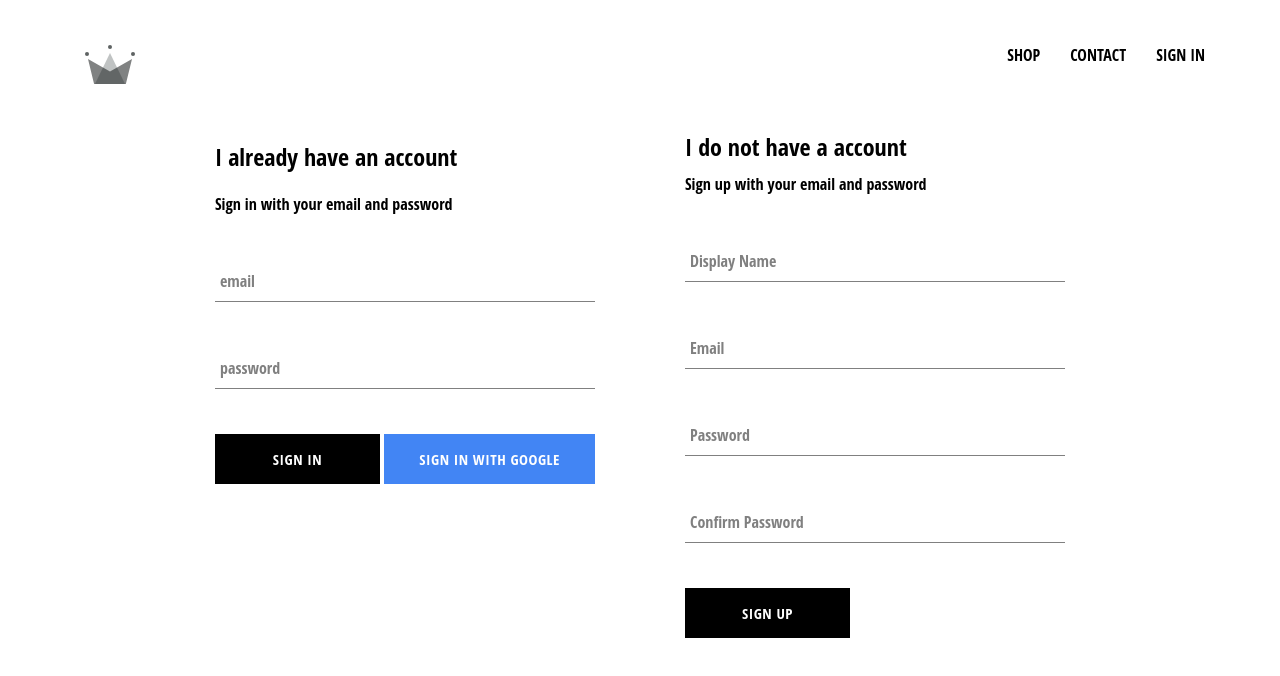
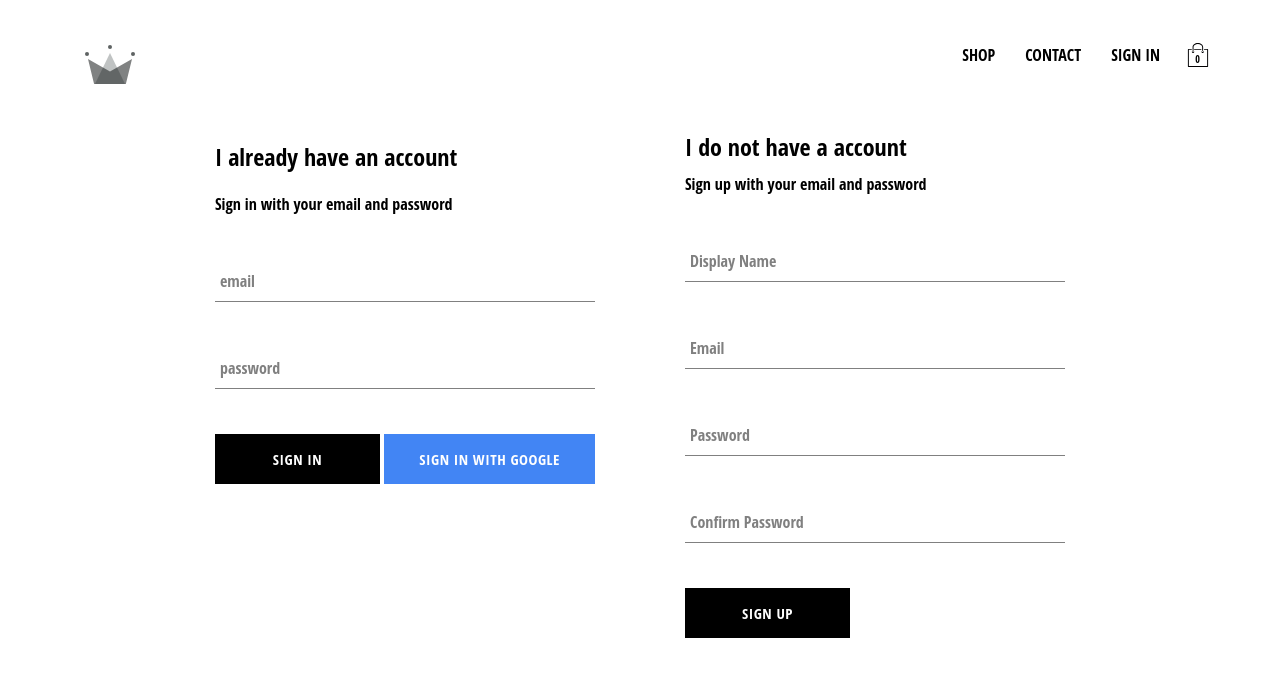
Before and after one commit to octari/shoppingWeb, a React (Create React App) app: page /signin in a window 1280 px wide. Shown: the top 676 px of the page. Built offline with nearby package versions, Linux system fonts and the light colour scheme; no server answers; the HTML template or start-up script is replaced by a standard one.

Commit message:
added cartIcon and cartDropdown components, implemented car reducer

```diff
--- /dev/null
+++ b/src/components/cart-dropdown/cart-dropdown.component.jsx
@@ -0,0 +1,14 @@
+import React from 'react';
+
+import CustomButton from '../custom-button/custom-button.component';
+import './cart-dropdown.styles.scss';
+
+const CartDropdown = () => (
+    <div className='cart-dropdown'>
+        <div className='cart-items'/>
+            <CustomButton>GO TO CHECKOUT</CustomButton>
+
+    </div>
+);
+
+export default CartDropdown;
--- /dev/null
+++ b/src/components/cart-dropdown/cart-dropdown.styles.scss
@@ -0,0 +1,24 @@
+.cart-dropdown {
+  position: absolute;
+  width: 240px;
+  height: 340px;
+  display: flex;
+  flex-direction: column;
+  padding: 20px;
+  border: 1px solid black;
+  background-color: white;
+  top: 90px;
+  right: 40px;
+  z-index: 5;
+
+  .cart-items {
+    height: 240px;
+    display: flex;
+    flex-direction: column;
+    overflow: scroll;
+  }
+
+  button {
+    margin-top: auto;
+  }
+}
--- /dev/null
+++ b/src/components/cart-icon/cart-icon.component.jsx
@@ -0,0 +1,19 @@
+import React from 'react';
+import {connect} from 'react-redux';
+
+import { toggleCartHidden } from '../../redux/cart/cart.actions';
+import {ReactComponent as ShoppingIcon} from '../../assets/shopping-bag.svg';
+import './cart-icon.styles.scss';
+
+const CartIcon = ({toggleCartHidden}) => (
+    <div className='cart-icon' onClick= {toggleCartHidden}>
+        <ShoppingIcon className = 'shopping-icon' />
+        <span className='item-count'>0</span>
+    </div>
+);
+
+const mapDiapatchToProps = dispatch => ({
+    toggleCartHidden: () => dispatch(toggleCartHidden())
+});
+
+export default connect(null, mapDiapatchToProps)(CartIcon);
--- /dev/null
+++ b/src/components/cart-icon/cart-icon.styles.scss
@@ -0,0 +1,21 @@
+.cart-icon {
+  width: 45px;
+  height: 45px;
+  position: relative;
+  display: flex;
+  align-items: center;
+  justify-content: center;
+  cursor: pointer;
+
+  .shopping-icon {
+    width: 24px;
+    height: 24px;
+  }
+
+  .item-count {
+    position: absolute;
+    font-size: 10px;
+    font-weight: bold;
+    bottom: 12px;
+  }
+}
--- a/src/components/header/header.component.jsx
+++ b/src/components/header/header.component.jsx
@@ -1,12 +1,15 @@
 import React from 'react';
 import {Link} from 'react-router-dom';
 import {auth} from '../../firebase/firebase.utils';
+import CartIcon from '../cart-icon/cart-icon.component';
+import CartDropdown from '../cart-dropdown/cart-dropdown.component';
+
 import {ReactComponent as Logo} from '../../assets/crown.svg';
 import {connect} from 'react-redux';
 
 import './header.styles.scss';
 
-const Header = ({currentUser}) => (
+const Header = ({currentUser, hidden}) => (
     <div className = 'header'>
         <Link className = 'logo-container' to ="/">
             <Logo className='logo'/>
@@ -27,13 +30,20 @@
                 <Link className='option' to ='/signin'>SIGN IN</Link>)
             }
 
+            <CartIcon/>
+
         </div>
+        {
+            hidden ? null :
+            <CartDropdown />
+        }
 
     </div>
 );
 
-const mapStateToProps = state => ({
-    currentUser : state.user.currentUser
-})
+const mapStateToProps = ({user: {currentUser}, cart:{hidden}}) => ({
+    currentUser,
+    hidden
+});
 
 export default connect(mapStateToProps)(Header);
--- /dev/null
+++ b/src/redux/cart/cart.actions.js
@@ -0,0 +1,5 @@
+import CartActionTypes from './cart.types';
+
+export const toggleCartHidden =() => ({
+    type: CartActionTypes.TOGGLE_CART_HIDDEN
+});
--- /dev/null
+++ b/src/redux/cart/cart.reducer.js
@@ -0,0 +1,19 @@
+import CartActionTypes from './cart.types';
+
+const INITIAL_STATE = {
+    hidden : true
+};
+
+const cartReducer = (state = INITIAL_STATE, action ) => {
+    switch( action.type) {
+        case CartActionTypes.TOGGLE_CART_HIDDEN:
+            return{
+                ...state,
+                hidden: !state.hidden
+            }
+        default:
+            return state;
+    }
+};
+
+export default cartReducer;
--- /dev/null
+++ b/src/redux/cart/cart.types.js
@@ -0,0 +1,5 @@
+const CartActionTypes = {
+    TOGGLE_CART_HIDDEN: 'TOGGLE_CART_HIDDEN'
+};
+
+export default CartActionTypes;
--- a/src/redux/root-reducer.js
+++ b/src/redux/root-reducer.js
@@ -1,6 +1,9 @@
 import {combineReducers} from 'redux';
 import userReducer from './user/user.reducer';
+import cartReducer from './cart/cart.reducer';
+
 
 export default combineReducers({
-    user: userReducer
+    user: userReducer,
+    cart: cartReducer
 });
```
Also changed, not shown: src/assets/shopping-bag.svg (added).
